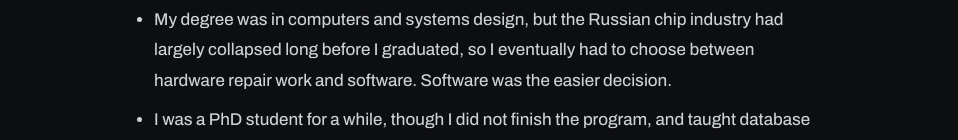
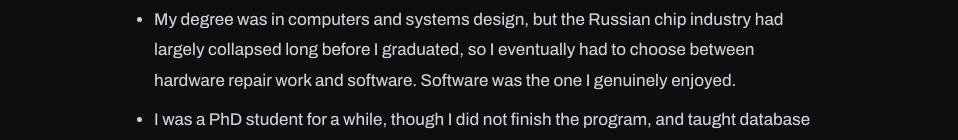
Before and after one commit to sergey5d/sergey5d, a plain HTML site: page about.html in a window 1280 px wide. Shown: the part 891-1031 px from the top of the page, without its empty margins (160-1118 px from the left). Drawn offline with nearby package versions, Linux system fonts and the light colour scheme.

Commit message:
Fixes llm autocomplete

```diff
--- a/about.html
+++ b/about.html
@@ -43,7 +43,7 @@
               <li>Programming languages have always excited me. I studied many of them over the years. In general most of them are very similar, with Haskell standing out and Prolog remaining a category of its own.</li>
               <li>I am currently learning Spanish, and it turns out learning a third language is much easier than learning a second.</li>
               <li>At university I also wrote in assembly language for both x86 and an embedded RISC controller. Later, it was a revelation to see how much of that work could be done in C without losing much, and how directly C maps to machine instructions.</li>
-              <li>My degree was in computers and systems design, but the Russian chip industry had largely collapsed long before I graduated, so I eventually had to choose between hardware repair work and software. Software was the easier decision.</li>
+              <li>My degree was in computers and systems design, but the Russian chip industry had largely collapsed long before I graduated, so I eventually had to choose between hardware repair work and software. Software was the one I genuinely enjoyed.</li>
               <li>I was a PhD student for a while, though I did not finish the program, and taught database and networking courses at my alma mater for two semesters.</li>
             </ul>
           </div>
```
Also changed, not shown: 1 other file.
